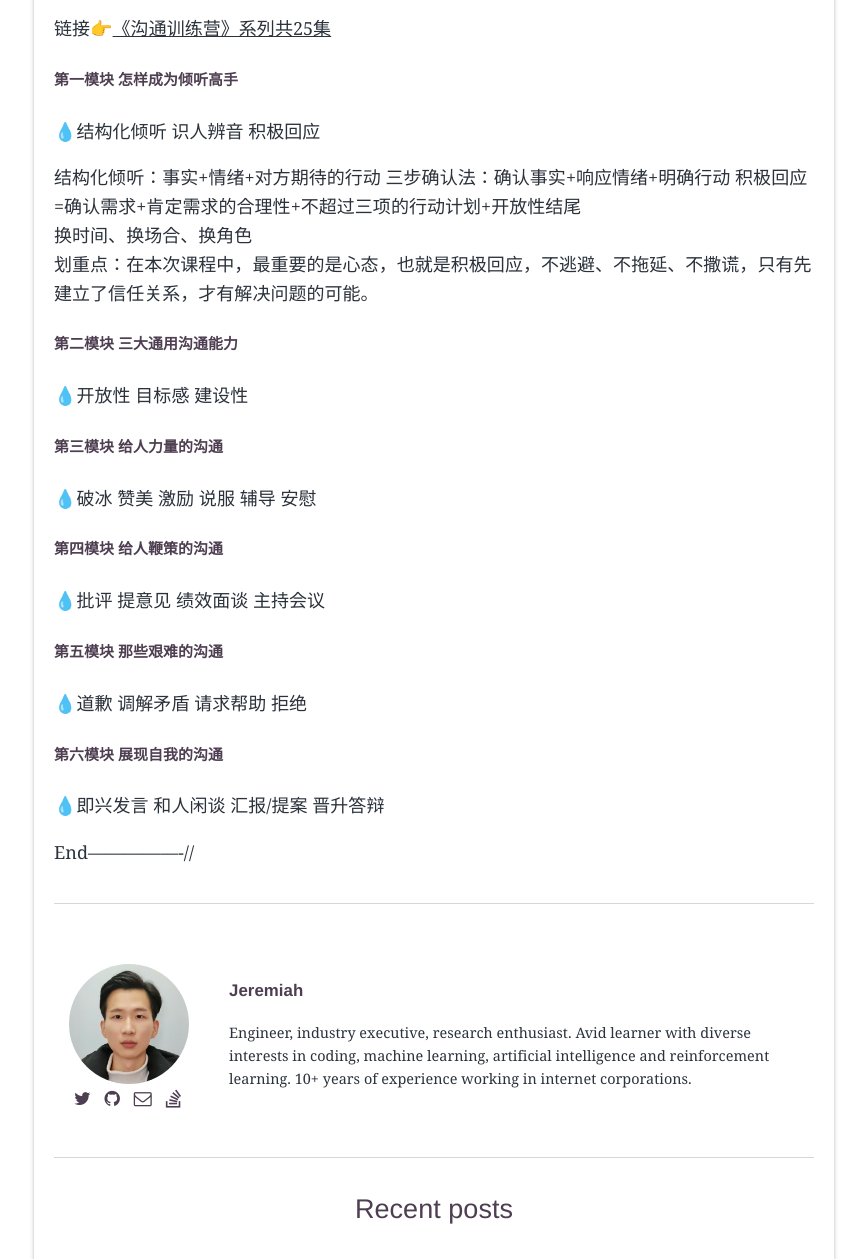
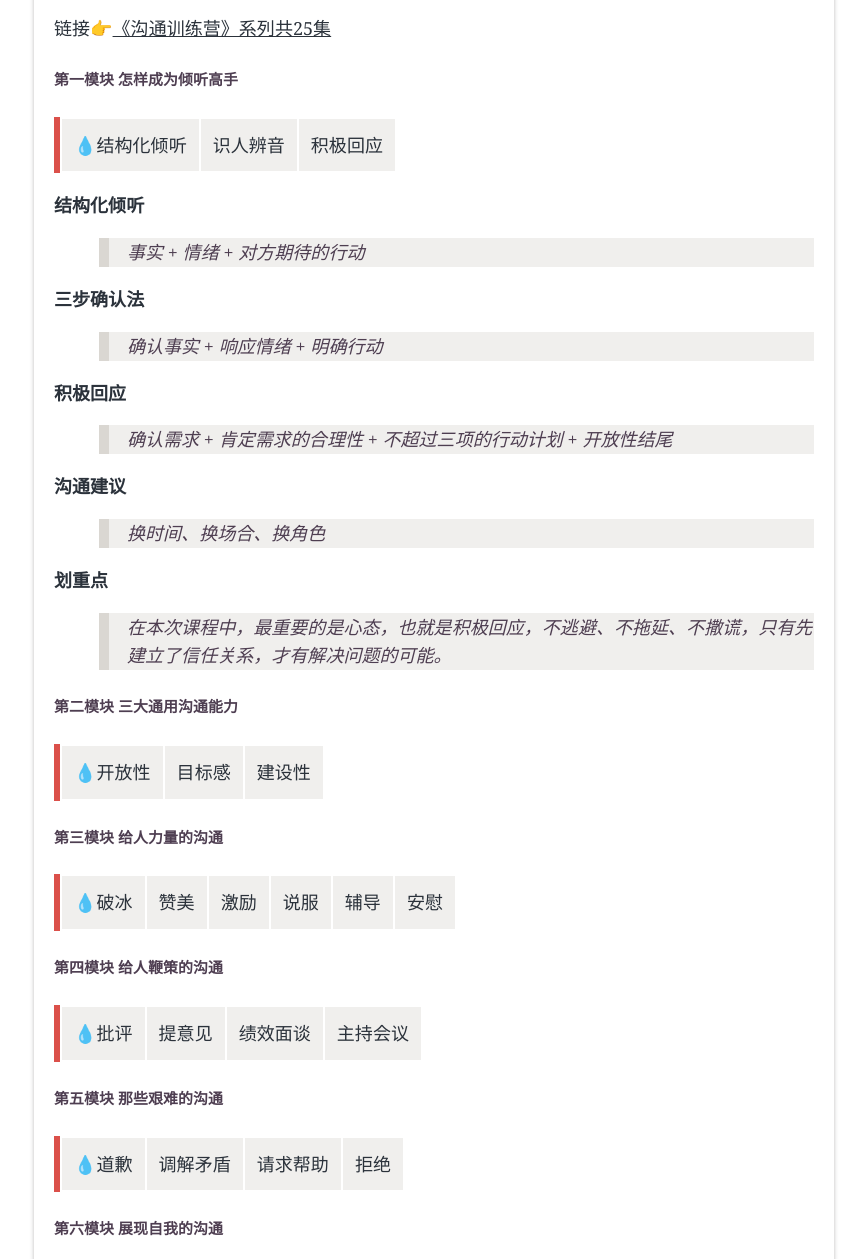
Before and after one commit to JeremiahXu/jeremiahxu.github.io, a Jekyll site: the page built from _posts/2022-11-09-沟通训练营.md, in a window 1280 px wide and 1400 px high, scrolled down 1119 px, cut to the strip 141-1400 px from the top of the window. Shown: the whole strip, without its empty margins (206-1073 px from the left). Built offline with Jekyll 4.4.1, drawn with Linux system fonts in a browser that asks for light colours; some web fonts are replaced; comment, search, counter and statistics services are not loaded; some of the changed text lies outside the part shown.

Commit message:
沟通训练营 格式优化

```diff
--- a/_posts/2022-11-09-沟通训练营.md
+++ b/_posts/2022-11-09-沟通训练营.md
@@ -34,32 +34,45 @@ github:
 
 ##### 第一模块 怎样成为倾听高手
 
-💧结构化倾听 识人辨音 积极回应
+💧结构化倾听  |  识人辨音  |  积极回应
 
-结构化倾听：事实+情绪+对方期待的行动
-三步确认法：确认事实+响应情绪+明确行动
-积极回应=确认需求+肯定需求的合理性+不超过三项的行动计划+开放性结尾
-换时间、换场合、换角色
-划重点：在本次课程中，最重要的是心态，也就是积极回应，不逃避、不拖延、不撒谎，只有先建立了信任关系，才有解决问题的可能。
+**结构化倾听**
+> 事实 + 情绪 + 对方期待的行动
+
+**三步确认法**
+> 确认事实 + 响应情绪 + 明确行动
+
+**积极回应**
+> 确认需求 + 肯定需求的合理性 + 不超过三项的行动计划 + 开放性结尾
+
+**沟通建议**
+> 换时间、换场合、换角色
+
+**划重点**
+> 在本次课程中，最重要的是心态，也就是积极回应，不逃避、不拖延、不撒谎，只有先建立了信任关系，才有解决问题的可能。
 
 ##### 第二模块 三大通用沟通能力
 
-💧开放性 目标感 建设性
+💧开放性  |  目标感  |  建设性
 
 ##### 第三模块 给人力量的沟通
 
-💧破冰 赞美 激励 说服 辅导 安慰
+💧破冰  |  赞美  |  激励  |  说服  |  辅导  |  安慰
 
 ##### 第四模块 给人鞭策的沟通
 
-💧批评 提意见 绩效面谈 主持会议
+💧批评  |  提意见  |  绩效面谈  |  主持会议
+
 
 ##### 第五模块 那些艰难的沟通
 
-💧道歉 调解矛盾 请求帮助 拒绝
+💧道歉  |  调解矛盾  |  请求帮助  |  拒绝
+
 
 ##### 第六模块 展现自我的沟通
 
-💧即兴发言 和人闲谈 汇报/提案 晋升答辩
+💧即兴发言  |  和人闲谈  |  汇报/提案  |  晋升答辩
 
-End----------------//
+-------End-------
+
+---
```
